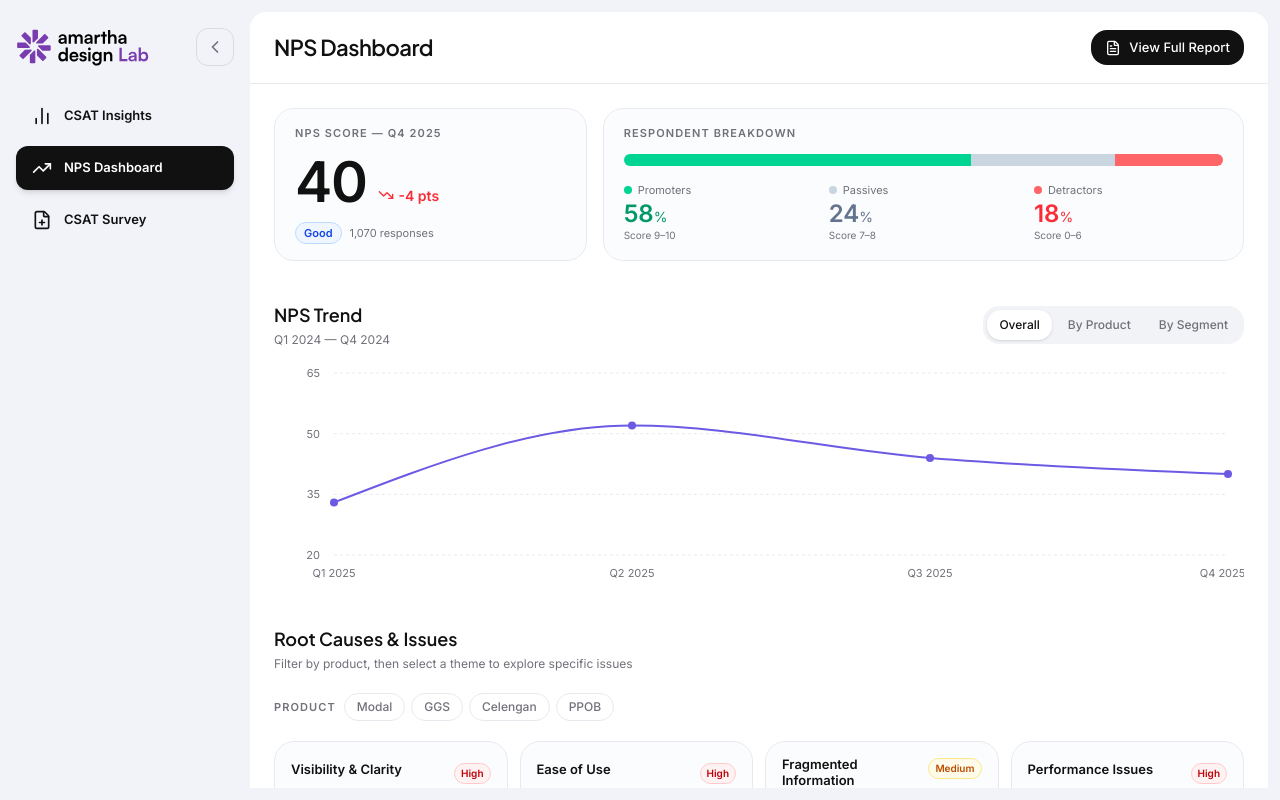
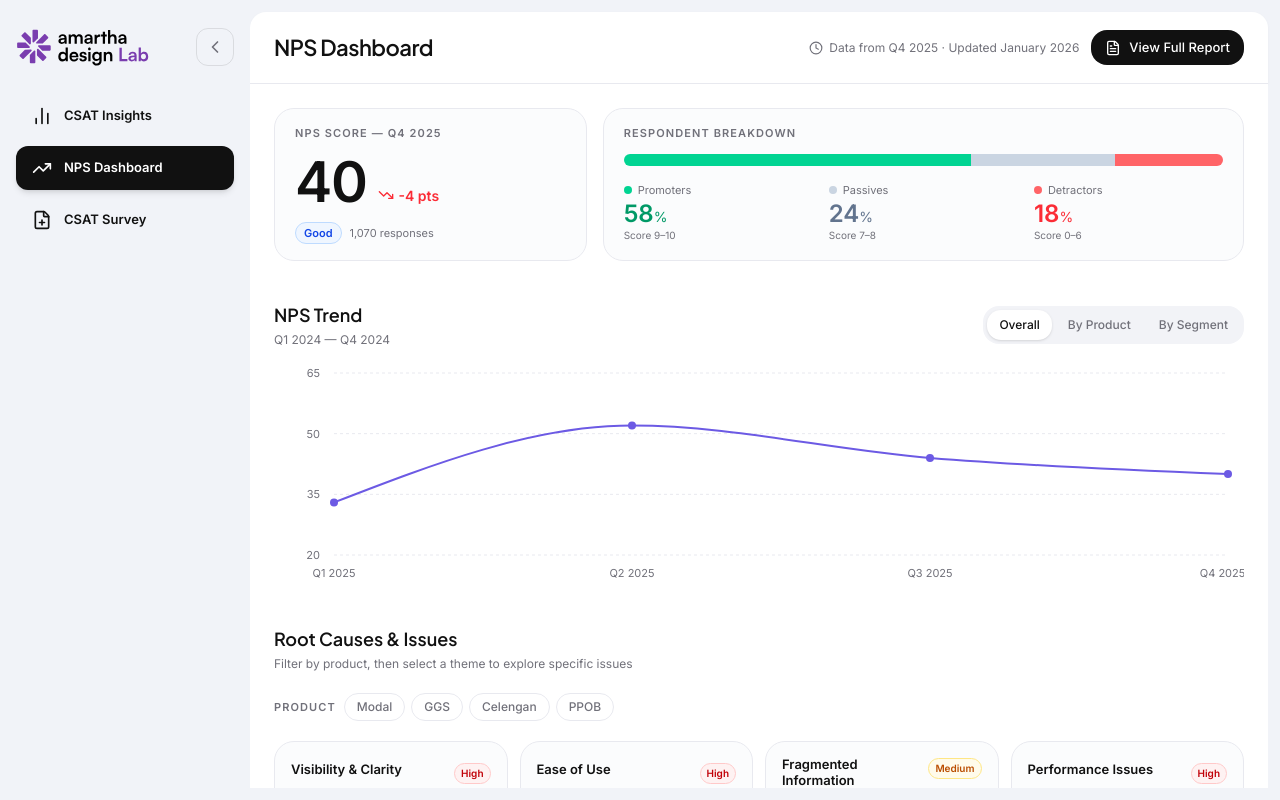
Before and after one commit to hazki-amartha/v0-amartha-design-lab, a Next.js app: page /nps in a window 1280 px wide. Built offline with nearby package versions, Linux system fonts and the light colour scheme.

Commit message:
feat: add last updated timestamp to NPS dashboard header
Co-Authored-By: Claude Sonnet 4.6 <noreply@anthropic.com>

```diff
--- a/app/(main)/nps/page.tsx
+++ b/app/(main)/nps/page.tsx
@@ -1,12 +1,13 @@
 'use client';
 
-import { FileText } from 'lucide-react';
+import { FileText, Clock } from 'lucide-react';
 import { PageHeader } from '@/components/page-header';
 import NPSOverview from '@/components/nps/nps-overview';
 import NPSTrendChart from '@/components/nps/nps-trend-chart';
 import NPSIssues from '@/components/nps/nps-issues';
 import NPSActionTracker from '@/components/nps/nps-action-tracker';
 import NPSKeyInsights from '@/components/nps/nps-key-insights';
+import { npsOverview } from '@/lib/nps/data';
 
 const REPORT_URL = 'https://docs.google.com/presentation/d/1TeKdo49H6jCePvCYsnk8mhzAFrCnyjKUIqcV-yDncb4/edit?usp=sharing';
 
@@ -16,6 +17,11 @@ export default function NPSPage() {
       <PageHeader
         title="NPS Dashboard"
         actions={
+          <div className="flex items-center gap-3">
+            <div className="flex items-center gap-1.5 text-muted-foreground">
+              <Clock className="h-3.5 w-3.5 shrink-0" />
+              <span className="text-[12px]">Data from {npsOverview.period} · Updated {npsOverview.lastUpdated}</span>
+            </div>
             <a
               href={REPORT_URL}
               target="_blank"
@@ -25,6 +31,7 @@ export default function NPSPage() {
               <FileText className="h-4 w-4 shrink-0" />
               View Full Report
             </a>
+          </div>
         }
       />
       <div className="flex-1 overflow-y-auto min-h-0">
--- a/lib/nps/data.ts
+++ b/lib/nps/data.ts
@@ -12,6 +12,7 @@ export const npsOverview = {
   detractors: 18,
   totalResponses: 1070,
   period: 'Q4 2025',
+  lastUpdated: 'January 2026',
 };
 
 // Overall NPS trend Q1–Q4 2025
```
Lines whose indentation alone changed are shown as unchanged.
